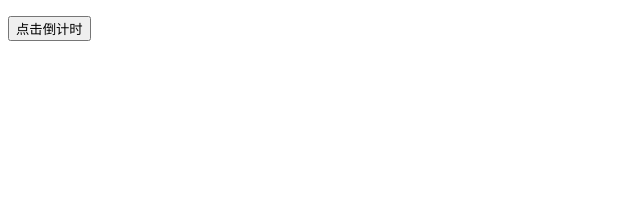
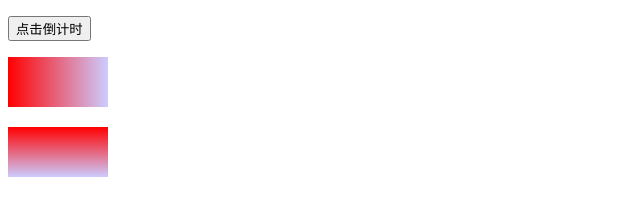
Before and after one commit to muzisanshi/tools, a plain HTML site: page tools.html in a window 1280 px wide. Shown: the whole page, without its empty margins (0-640 px from the left). Drawn offline with Linux system fonts and the light colour scheme.

Commit message:
新增渐变样式函数和模板样式

```diff
--- a/tools.html
+++ b/tools.html
@@ -1,3 +1,12 @@
+<!--
+/**
+ * @desc:      测试页面
+ * @author:    李磊
+ * @date:      2017.9.19
+ * @version:   v1.0
+ * @contact:   QQ->1052048489 Email->1052048489@qq.com
+ */
+ -->
 <!DOCTYPE html>
 <html>
 <head>
@@ -13,6 +22,9 @@
 	<p>
 		<button id="count">点击倒计时</button>
 	</p>
+
+	<div id="gtest" style="width: 100px;height: 50px;"></div>
+	<div id="gtest2" style="width: 100px;height: 50px;margin-top: 20px;"></div>
 
 </body>
 <!-- tools依赖jquery -->
@@ -31,5 +43,13 @@
 		});
 	});
 
+	// test hex2Rgb
+	var result = t.hex2Rgb("#ff0");
+	t.log("hex2Rgb",result);
+
+	// test gradient
+	t.gradient("gtest","lr","#ff0000","#0000ff",1,0.2);
+	t.gradient("gtest2","tb","#ff0000","#0000ff",1,0.2);
+
 </script>
 </html>
--- a/tools.js
+++ b/tools.js
@@ -1,9 +1,9 @@
 /**
- * @desc: 		一个常用工具函数的库
- * @author: 	李磊
- * @date: 		2017.9.19
- * @version: 	v1.0
- * @contact:    QQ->1052048489 Email->1052048489@qq.com
+ * @desc:      一个常用工具函数的库
+ * @author:    李磊
+ * @date:      2017.9.19
+ * @version:   v1.0
+ * @contact:   QQ->1052048489 Email->1052048489@qq.com
  */
 
  ;(function(){
@@ -253,6 +253,103 @@
 		        },1000);
 		    }
 	    };
+
+	    /**
+		 * @desc 十六进制颜色转为RGB
+		 * @params hex->16进制颜色值（#ffffff或者#fff）
+		 */
+	    this.hex2Rgb = function(hex){
+	    	// 定义rgb数组
+			var rgb = [];
+			//判断传入是否为#三位十六进制数
+			if (/^\#[0-9A-F]{3}$/i.test(hex)) {
+			  	var sixHex = "#";
+				hex.replace(/[0-9A-F]/ig, function(kw) {
+					//把三位16进制数转化为六位
+					sixHex += kw + kw;
+				});
+				//保存回hex
+				hex = sixHex;
+			}
+			//判断传入是否为#六位十六进制数
+			if (/^#[0-9A-F]{6}$/i.test(hex)) {
+			  	hex.replace(/[0-9A-F]{2}/ig,function(kw) {
+			  		//十六进制转化为十进制并存如数组
+			   		rgb.push(eval("0x" + kw));
+			  	});
+
+			  	//输出RGB格式颜色
+			  	return "rgb("+rgb[0]+","+rgb[1]+","+rgb[2]+")";
+			}
+			return null;
+		}
+
+	    /**
+		 * @desc 设置元素的背景渐变色（适用于设置数量少的渐变色，不然性能不好）
+		 * @params eleId->元素ID direction->渐变方向（从左往右：lr；从上往下：tb）
+		 * 		   startColor->起始颜色值（十六进制） stopColor->结束颜色值（同上） startAlpha->起始透明度（0~1）
+		 *	       stopAlpha->结束透明度（0~1）
+		 * @note 该函数依赖jQuery
+		 */
+		this.gradient = function(eleId,direction,startColor,stopColor,startAlpha,stopAlpha){
+		 	function transColor(hex){
+		    	// 定义rgb数组
+				var rgb = [];
+				//判断传入是否为#三位十六进制数
+				if (/^\#[0-9A-F]{3}$/i.test(hex)) {
+				  	var sixHex = '#';
+					hex.replace(/[0-9A-F]/ig, function(kw) {
+						//把三位16进制数转化为六位
+						sixHex += kw + kw;
+					});
+					//保存回hex
+					hex = sixHex;
+				}
+				//判断传入是否为#六位十六进制数
+				if (/^#[0-9A-F]{6}$/i.test(hex)) {
+				  	hex.replace(/[0-9A-F]{2}/ig,function(kw) {
+				  		//十六进制转化为十进制并存如数组
+				   		rgb.push(eval('0x' + kw));
+				  	});
+
+				  	//输出RGB格式颜色
+				  	return rgb[0]+','+rgb[1]+','+rgb[2];
+				}
+				return '255,255,255';
+			};
+		 	if($){
+		 		var ele = $("#"+eleId);
+		 		var directionType = direction=="lr"?1:0;
+		 		var trStartColor = transColor(startColor);
+		 		var trStopColor = transColor(stopColor);
+		 		var startPoint = direction=="lr"?"left":"top";
+		 		var startPoint2 = direction=="lr"?"left top,right top":"left top,left bottom";
+		 		var finishx = direction=="lr"?ele.width():0;
+		 		var finishy = direction=="lr"?0:ele.height();
+		 		var claz = direction=="lr"?"g-hor":"g-ver";
+		 		var id = $(".gradient").length;
+		 		var cssEle = "<style type='text/css' class='gradient' id='"+id+"'>"+
+		 						"."+claz+id+"{"+
+			    				 	"background:white;"+
+			    				 	"filter:alpha(opacity="+startAlpha*100+" finishopacity="+stopAlpha*100+" style=1 startx=0,starty=0,finishx="+finishx+",finishy="+finishy+") progid:DXImageTransform.Microsoft.gradient(startcolorstr='"+startColor+"',endcolorstr='"+stopColor+"',gradientType="+directionType+");"+
+			    				 	"-ms-filter:alpha(opacity="+startAlpha*100+" finishopacity="+stopAlpha*100+" style=1 startx=0,starty=0,finishx="+finishx+",finishy="+finishy+") progid:DXImageTransform.Microsoft.gradient(startcolorstr='"+startColor+"',endcolorstr='"+stopColor+"',gradientType="+directionType+");"+
+			    				 	"background:-ms-linear-gradient("+startPoint+",rgba("+trStartColor+","+startAlpha+"),rgba("+trStopColor+","+stopAlpha+"));"+
+			    				 	"background:-webkit-gradient(linear,"+startPoint2+",from(rgba("+trStartColor+","+startAlpha+")), to(rgba("+trStopColor+","+stopAlpha+")));"+
+			    				 	"background:-webkit-linear-gradient("+startPoint+",rgba("+trStartColor+","+startAlpha+"),rgba("+trStopColor+","+stopAlpha+"));"+
+			    				 	"background:-moz-linear-gradient("+startPoint+",rgba("+trStartColor+","+startAlpha+"),rgba("+trStopColor+","+stopAlpha+"));"+
+			    				 	"background:-o-linear-gradient("+startPoint+",rgba("+trStartColor+","+startAlpha+"),rgba("+trStopColor+","+stopAlpha+"));"+
+			    				"}"+
+		 					 "</style>";
+		 		// 往head中写样式
+		 		$("head").append($(cssEle));
+		 		// 给元素添加class
+		 		ele.addClass(claz+id);
+		 	}else{
+		 		this.log("gradient","方法依赖jquery");
+		 	}
+		};
+
+		// 等待着新的工具...
  	};
     window.tools = tools;
  })();
```
Also changed, not shown: tool.css (added, +26 -0 lines).
